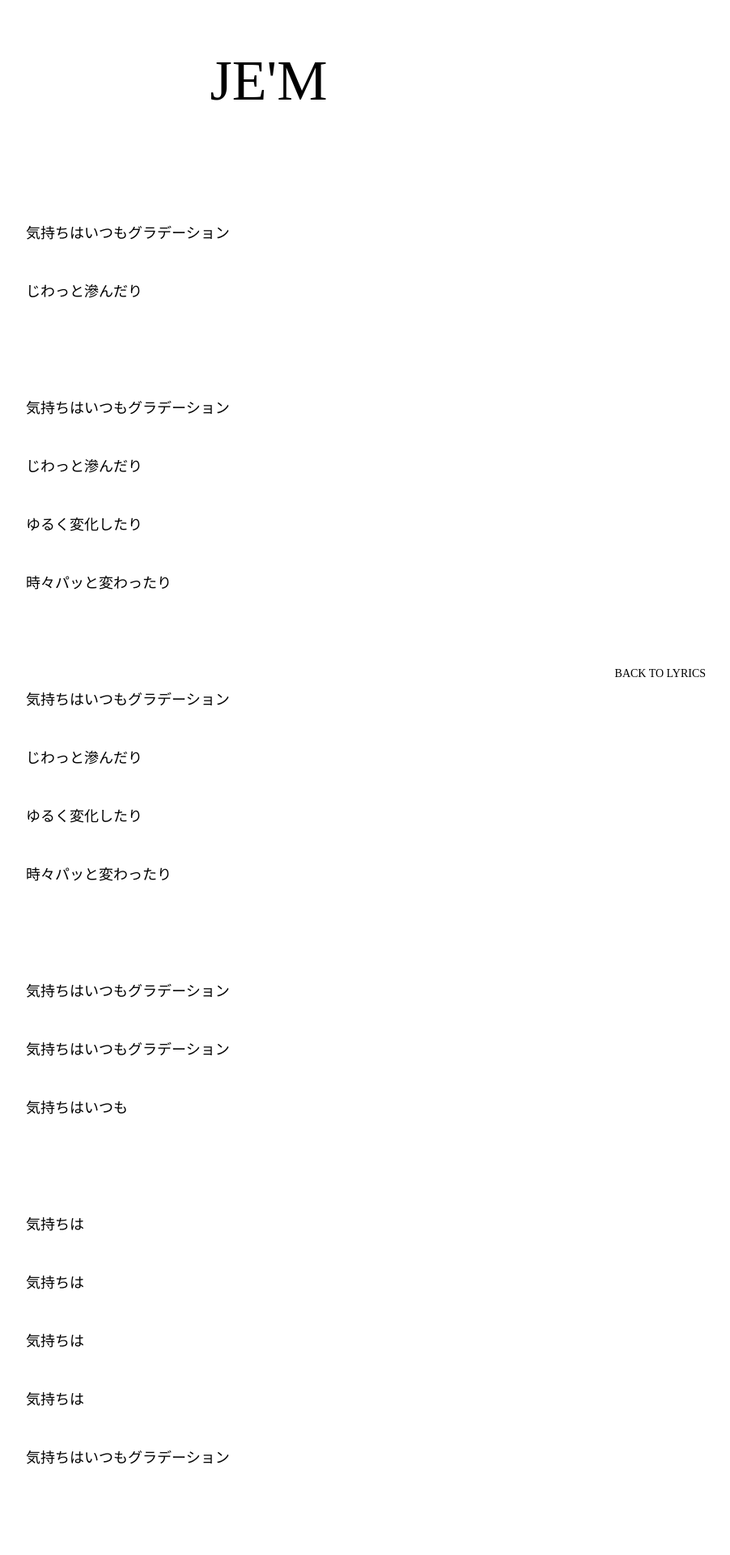
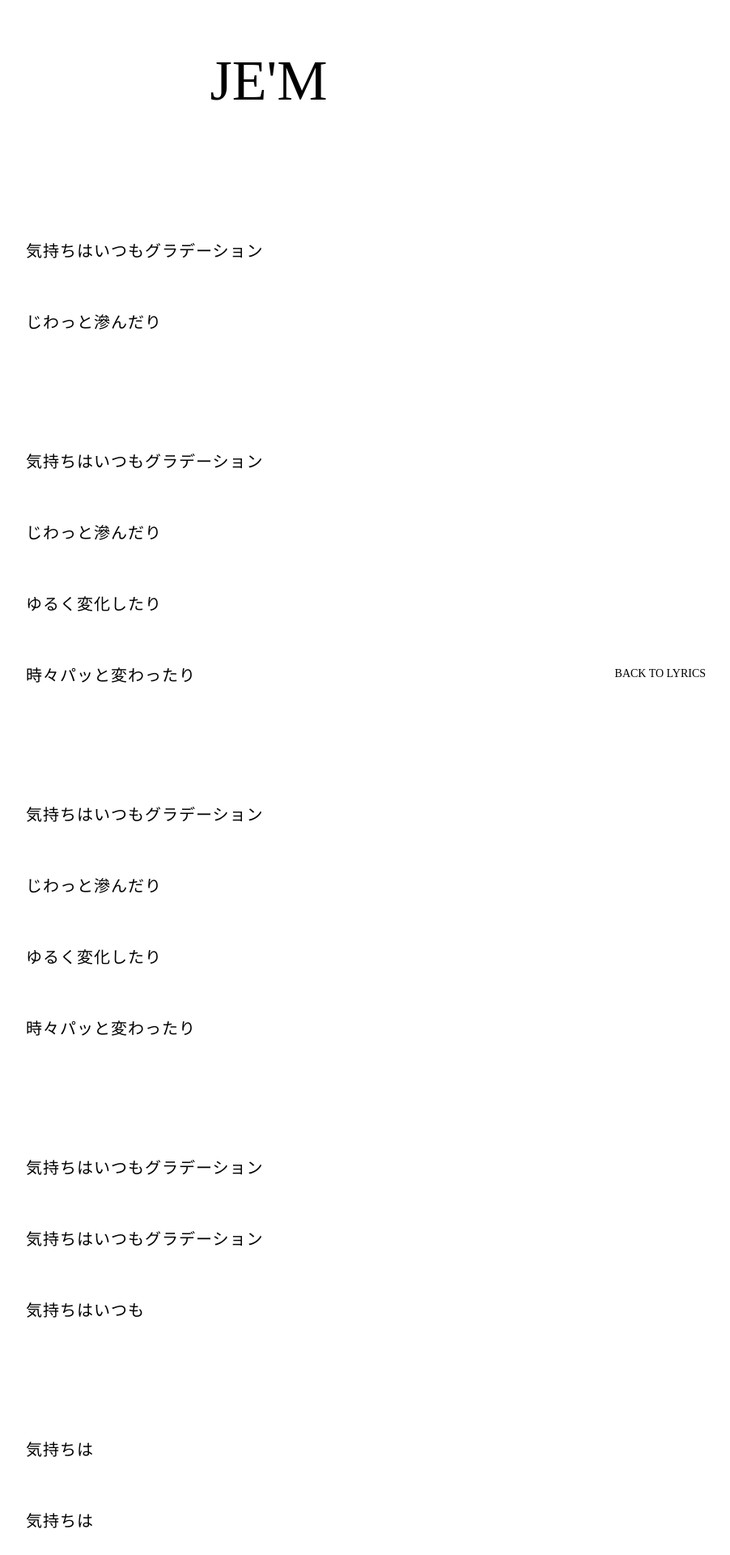
Before and after one commit to ohlucinda/jemlyrics, a Jekyll site: the page built from _posts/2026-04-10-気持ちはいつも 2.md, in a window 1280 px wide. Shown: the top 1920 px of the page at 81% size, without its empty margins (308-1210 px from the left). Built offline with Jekyll 4.4.1, drawn with Linux system fonts in a browser that asks for light colours; some web fonts are replaced.

Commit message:
Update lyrics.html

```diff
--- a/_layouts/lyrics.html
+++ b/_layouts/lyrics.html
@@ -3,11 +3,13 @@
 <head>
 <meta charset="UTF-8">
 <meta name="viewport" content="width=device-width, initial-scale=1.0">
+<link rel="stylesheet" href="https://use.typekit.net/qsa5fag.css">
 <link href="https://fonts.googleapis.com/css2?family=Aboreto&display=swap" rel="stylesheet">
 <style>
 * { box-sizing: border-box; }
 body { font-family: 'Aboreto', cursive; margin: 0; padding: 0; }
 a { text-decoration: none; color: inherit; }
+
 .page-wrap {
   min-height: 100vh;
   display: flex;
@@ -16,15 +18,22 @@
   padding: 60px 40px 100px;
   gap: 40px;
 }
+
 .site-header a { font-size: 70px; }
+
+/* 歌詞の部分：Adobe Caslonを適用 */
 .lyrics-content {
-  font-size: 18px;
-  line-height: 2;
+  font-family: "adobe-caslon-pro", serif;
+  font-weight: 400;
+  font-size: 20px;
+  line-height: 2.2;
   text-align: left;
   white-space: pre-wrap;
   width: 60%;
   margin-left: 10%;
+  letter-spacing: 0.05em;
 }
+
 .back {
   position: fixed;
   bottom: 60px;
@@ -32,23 +41,16 @@
 }
 .back a { font-size: 14px; }
 
-/* スマホ用 */
 @media (max-width: 768px) {
-  .page-wrap {
-    padding: 40px 24px 100px;
-    gap: 30px;
-  }
+  .page-wrap { padding: 40px 24px 100px; gap: 30px; }
   .site-header a { font-size: 50px; }
   .lyrics-content {
-    font-size: 16px;
+    font-size: 18px;
     width: 100%;
     margin-left: 0;
     padding-left: 5%;
   }
-  .back {
-    bottom: 60px;
-    right: 24px;
-  }
+  .back { bottom: 60px; right: 24px; }
   .back a { font-size: 14px; }
 }
 </style>
```
